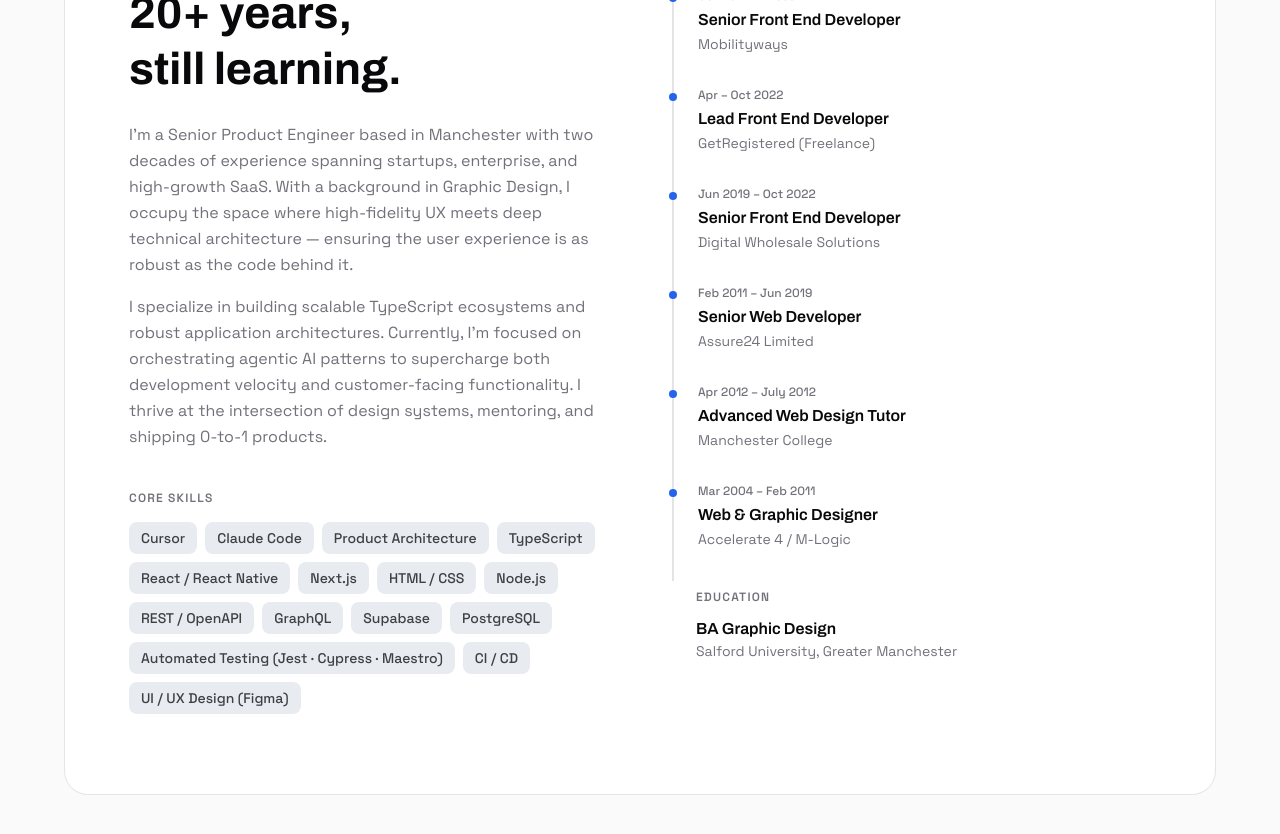
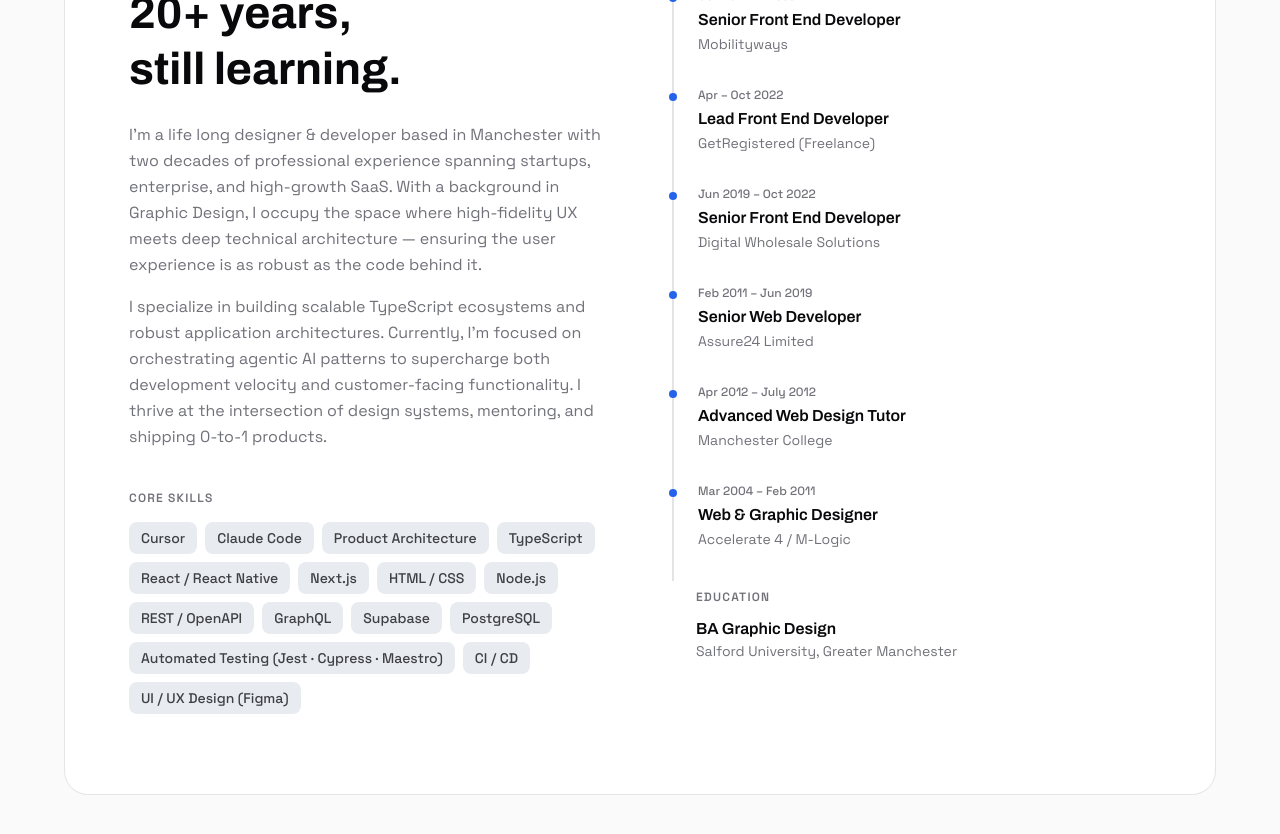
Before and after one commit to vonkanehoffen/kaneclover-com, a Next.js app: page / in a window 1280 px wide. Shown: the part 2160-2994 px from the top of the page. Built offline with nearby package versions, Linux system fonts and the light colour scheme.

Commit message:
Update About.tsx

```diff
--- a/src/components/About.tsx
+++ b/src/components/About.tsx
@@ -101,8 +101,8 @@ export default function About() {
               className="text-base leading-relaxed mb-4"
               style={{ color: "var(--color-text-muted)" }}
             >
-              I&apos;m a Senior Product Engineer based in Manchester with two
-              decades of experience spanning startups, enterprise, and
+              I&apos;m a life long designer & developer based in Manchester with two
+              decades of professional experience spanning startups, enterprise, and
               high-growth SaaS. With a background in Graphic Design, I occupy
               the space where high-fidelity UX meets deep technical architecture
               — ensuring the user experience is as robust as the code behind it.
```
